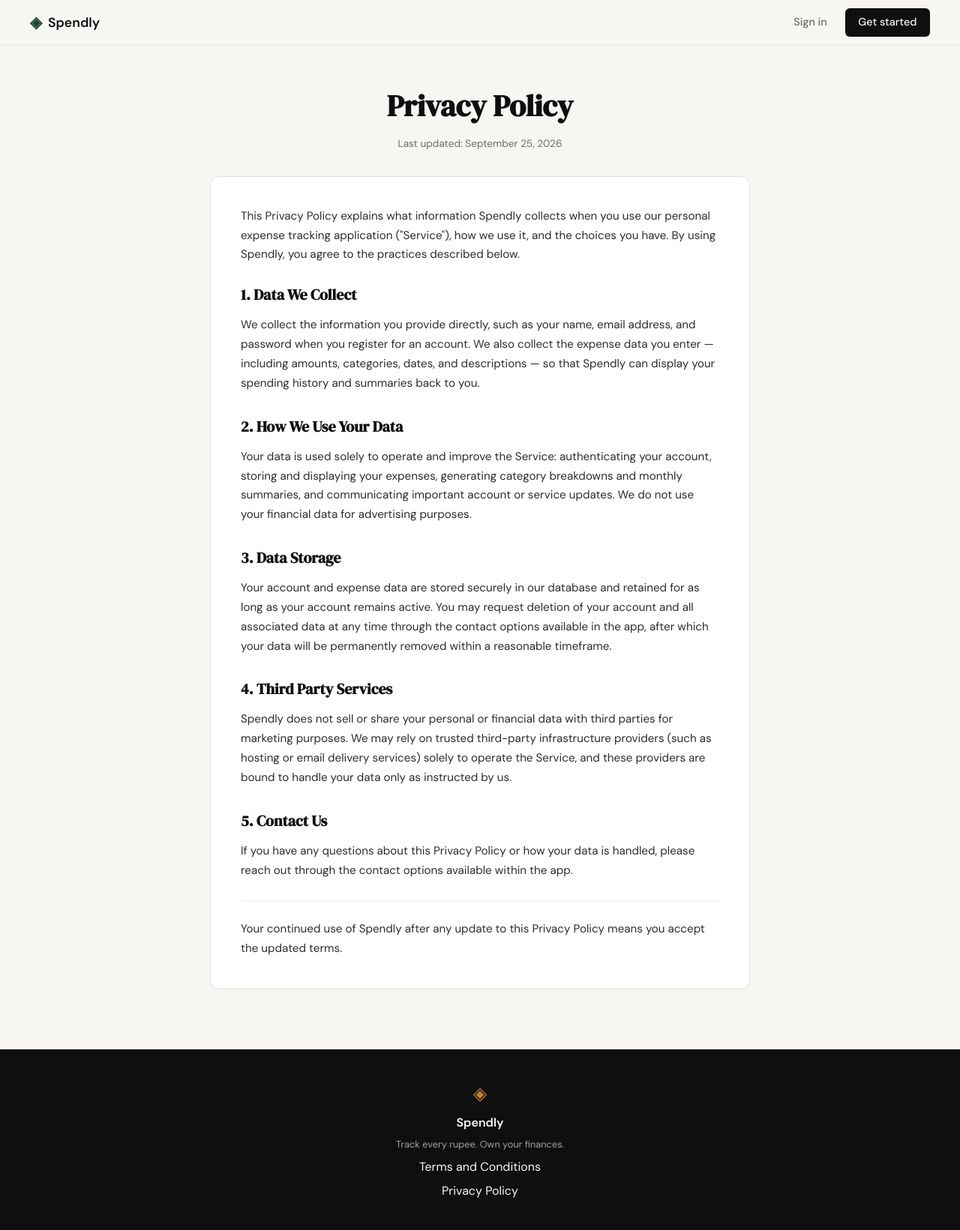
After one commit to ap2630815/temp-expense-tracker, a Flask app: page /privacy in a window 1280 px wide. The commit adds this page. Shown: the whole page at 75% size. Run offline with Flask 3, Linux system fonts and the light colour scheme.

Commit message:
landing: add privacy policy page and route

```diff
--- a/app.py
+++ b/app.py
@@ -25,6 +25,11 @@ def login():
 @app.route("/terms")
 def terms():
     return render_template("terms.html")
+
+
+@app.route("/privacy")
+def privacy():
+    return render_template("privacy.html")
 
 
 # ------------------------------------------------------------------ #
--- a/static/css/style.css
+++ b/static/css/style.css
@@ -527,7 +527,7 @@ a { color: inherit; text-decoration: none; }
 
 .legal-title {
     font-family: var(--font-display);
-    font-size: 2.5rem;
+    font-size: clamp(2rem, 5vw, 2.5rem);
     color: var(--ink);
     margin-bottom: 0.5rem;
 }
@@ -594,4 +594,7 @@ a { color: inherit; text-decoration: none; }
 @media (max-width: 600px) {
     .nav-links a:not(.nav-cta) { display: none; }
     .hero { padding: 3rem 1rem 2rem; }
+
+    .legal-section { padding: 2rem 1rem 3rem; }
+    .legal-card { padding: 1.5rem; }
 }
--- a/templates/base.html
+++ b/templates/base.html
@@ -35,7 +35,7 @@
             <span class="footer-name">Spendly</span>
             <p class="footer-copy">Track every rupee. Own your finances.</p>
             <a href="{{ url_for('terms') }}">Terms and Conditions</a>
-            <a href="#">Privacy Policy</a>
+            <a href="{{ url_for('privacy') }}">Privacy Policy</a>
         </div>
     </footer>
 
--- /dev/null
+++ b/templates/privacy.html
@@ -0,0 +1,71 @@
+{% extends "base.html" %}
+
+{% block title %}Privacy Policy — Spendly{% endblock %}
+
+{% block content %}
+
+<section class="legal-section">
+    <div class="legal-container">
+
+        <div class="legal-header">
+            <h1 class="legal-title">Privacy Policy</h1>
+            <p class="legal-updated">Last updated: September 25, 2026</p>
+        </div>
+
+        <div class="legal-card">
+
+            <p class="legal-intro">
+                This Privacy Policy explains what information Spendly collects when you use our
+                personal expense tracking application ("Service"), how we use it, and the choices
+                you have. By using Spendly, you agree to the practices described below.
+            </p>
+
+            <h2>1. Data We Collect</h2>
+            <p>
+                We collect the information you provide directly, such as your name, email address,
+                and password when you register for an account. We also collect the expense data you
+                enter — including amounts, categories, dates, and descriptions — so that Spendly can
+                display your spending history and summaries back to you.
+            </p>
+
+            <h2>2. How We Use Your Data</h2>
+            <p>
+                Your data is used solely to operate and improve the Service: authenticating your
+                account, storing and displaying your expenses, generating category breakdowns and
+                monthly summaries, and communicating important account or service updates. We do not
+                use your financial data for advertising purposes.
+            </p>
+
+            <h2>3. Data Storage</h2>
+            <p>
+                Your account and expense data are stored securely in our database and retained for as
+                long as your account remains active. You may request deletion of your account and all
+                associated data at any time through the contact options available in the app, after
+                which your data will be permanently removed within a reasonable timeframe.
+            </p>
+
+            <h2>4. Third Party Services</h2>
+            <p>
+                Spendly does not sell or share your personal or financial data with third parties for
+                marketing purposes. We may rely on trusted third-party infrastructure providers (such
+                as hosting or email delivery services) solely to operate the Service, and these
+                providers are bound to handle your data only as instructed by us.
+            </p>
+
+            <h2>5. Contact Us</h2>
+            <p>
+                If you have any questions about this Privacy Policy or how your data is handled,
+                please reach out through the contact options available within the app.
+            </p>
+
+            <p class="legal-contact">
+                Your continued use of Spendly after any update to this Privacy Policy means you
+                accept the updated terms.
+            </p>
+
+        </div>
+
+    </div>
+</section>
+
+{% endblock %}
```
